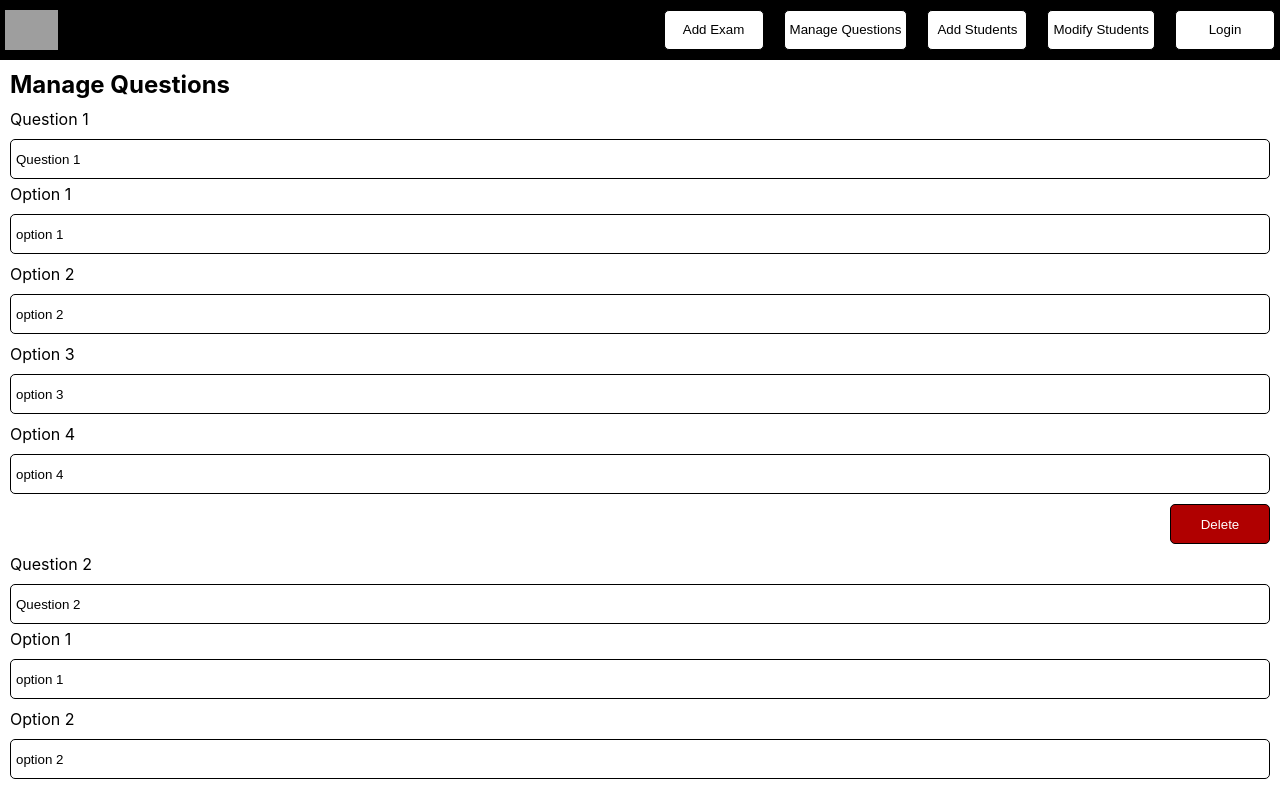
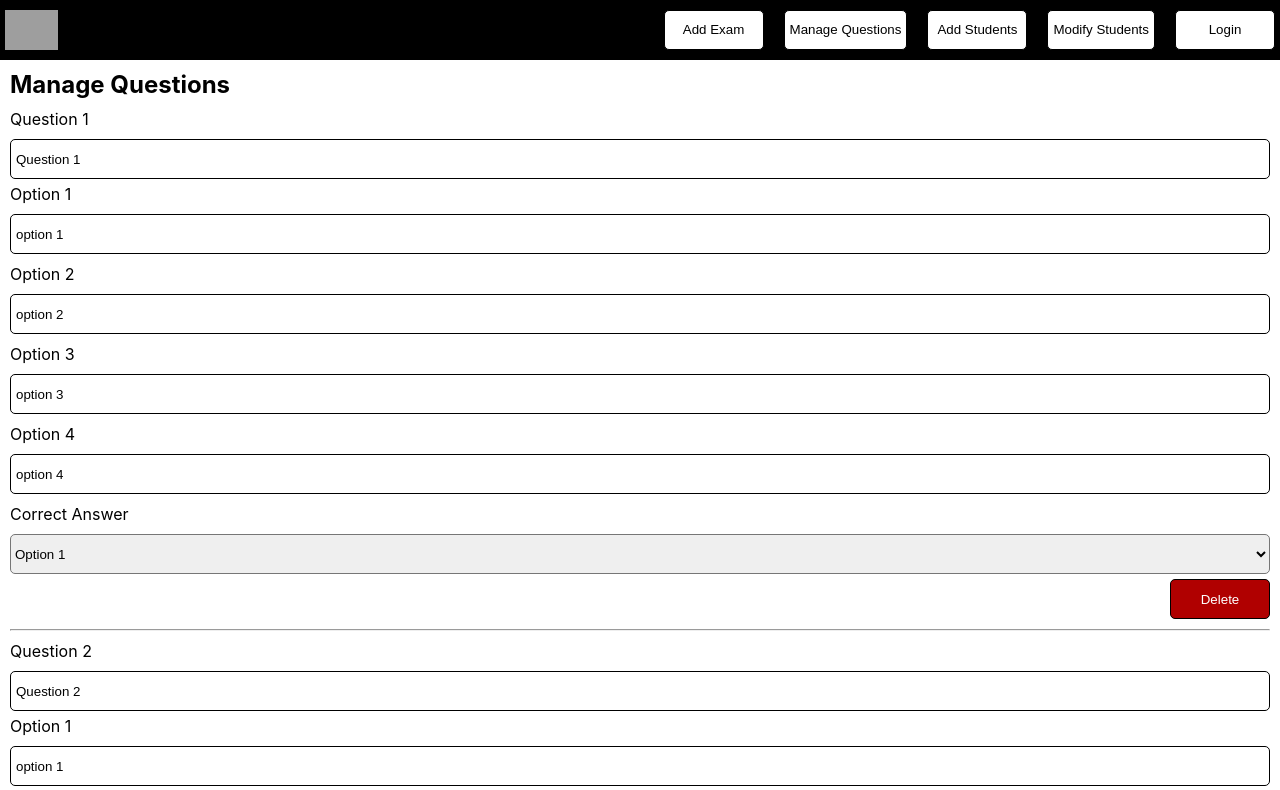
Before and after one commit to gudpa/online-exam-portal, a React (Create React App) app: page /admin/manageQuestions in a window 1280 px wide. Shown: the top 790 px of the page. Built offline with nearby package versions, Linux system fonts and the light colour scheme; grey boxes are pictures that could not be loaded.

Commit message:
API integration for Add Exam

```diff
--- a/src/pages/admin/AddExam.jsx
+++ b/src/pages/admin/AddExam.jsx
@@ -3,9 +3,31 @@ import { useState } from "react";
 import { Button, Input } from "../../components/Forms";
 
 export default function AddExam() {
-  const [examData, setExamData] = useState({});
+  const initialState = {
+    name: "",
+    desc: "",
+    std: "",
+    startTime: "",
+    endTime: "",
+  };
+  const [examData, setExamData] = useState(initialState);
   const changeHandler = (e) => {
     setExamData({ ...examData, [e.target.name]: e.target.value });
+  };
+  const clickHandler = async () => {
+    let res = await fetch("http://localhost:5000/api/exam/newExam", {
+      method: "POST",
+      mode: "cors",
+      headers: {
+        "Content-Type": "application/json",
+      },
+      body: JSON.stringify(examData),
+    });
+    let data = await res.json();
+    if (data.status === "ok") {
+      setExamData(initialState);
+      alert("Exam added sucessfully!!!");
+    }
   };
   return (
     <div className="container">
@@ -74,7 +96,7 @@ export default function AddExam() {
               />
             </div>
             <div className="input-container save-btn-container">
-              <Button label="Save" />
+              <Button label="Save" onClick={clickHandler} />
             </div>
           </div>
         </form>
--- a/src/pages/admin/ManageQuestions.jsx
+++ b/src/pages/admin/ManageQuestions.jsx
@@ -34,6 +34,7 @@ export default function ManageQuestions() {
         <form onSubmit={(e) => e.preventDefault()} className="manage-qa">
           {questions.map((qa, i) => {
             return (
+              <>
                 <div className="manage-qa">
                   <div className="input-container">
                     <div className="label-container">
@@ -66,11 +67,25 @@ export default function ManageQuestions() {
                         </div>
                       );
                     })}
+
+                    <div className="option input-container">
+                      <div className="label-container">
+                        <label htmlFor="answer">Correct Answer</label>
+                      </div>
+                      <select name="answer" onChange={changeHandler}>
+                        <option value="option 1">Option 1</option>
+                        <option value="option 2">Option 2</option>
+                        <option value="option 3">Option 3</option>
+                        <option value="option 4">Option 4</option>
+                      </select>
+                    </div>
                   </div>
                   <div className="delete-btn">
                     <Button label="Delete" className="danger" />
                   </div>
                 </div>
+                <hr />
+              </>
             );
           })}
         </form>
--- a/src/pages/admin/ModifyStudents.jsx
+++ b/src/pages/admin/ModifyStudents.jsx
@@ -41,6 +41,7 @@ export default function ModifyStudents() {
   ];
   const activateStudent = () => {};
   const deactivateStudent = () => {};
+  const deleteStudent = () => {};
   return (
     <div className="modify-students">
       <h2>Modify Students</h2>
@@ -52,6 +53,7 @@ export default function ModifyStudents() {
             <th>Class</th>
             <th>Roll Number</th>
             <th>Status</th>
+            <th>Delete</th>
           </tr>
         </thead>
         <tbody>
@@ -77,6 +79,13 @@ export default function ModifyStudents() {
                     />
                   )}
                 </td>
+                <td>
+                  <Button
+                    label="Delete"
+                    className="danger"
+                    onClick={() => deleteStudent()}
+                  />
+                </td>
               </tr>
             );
           })}
--- a/src/pages/admin/styles/ManageQuestions.css
+++ b/src/pages/admin/styles/ManageQuestions.css
@@ -8,10 +8,11 @@
 }
 .manage-qa {
   background-color: white;
-  margin-bottom: 10px;
+  margin: 10px 0;
   border-radius: 20px;
 }
-.manage-qa input {
+.manage-qa input,
+.manage-qa select {
   width: 100%;
 }
 .manage-qa .question {
@@ -32,3 +33,10 @@
   display: flex;
   justify-content: space-between;
 }
+.manage-qa select {
+  height: 40px;
+  border-radius: 5px;
+}
+.manage-qa select option {
+  height: 40px;
+}
--- a/src/pages/student/Exam.jsx
+++ b/src/pages/student/Exam.jsx
@@ -34,16 +34,25 @@ export default function Exam() {
         <div>{exam.std}</div>
       </div>
       <div className="allQa">
-        {exam.qa.map((oneQa) => {
+        {exam.qa.map((oneQa, i) => {
           return (
             <div className="qa">
               <div className="question">{oneQa.question}</div>
               <div className="options">
-                {oneQa.options.map((option) => {
+                {oneQa.options.map((option, j) => {
                   return (
                     <div className="option">
-                      <input type="radio" />
-                      <span className="option">{option}</span>
+                      <input
+                        type="radio"
+                        name={"question-" + i}
+                        id={"question-" + i + "-option-" + j}
+                      />
+                      <label
+                        className="option"
+                        htmlFor={"question-" + i + "-option-" + j}
+                      >
+                        {option}
+                      </label>
                     </div>
                   );
                 })}
```
Lines whose indentation alone changed are shown as unchanged.
